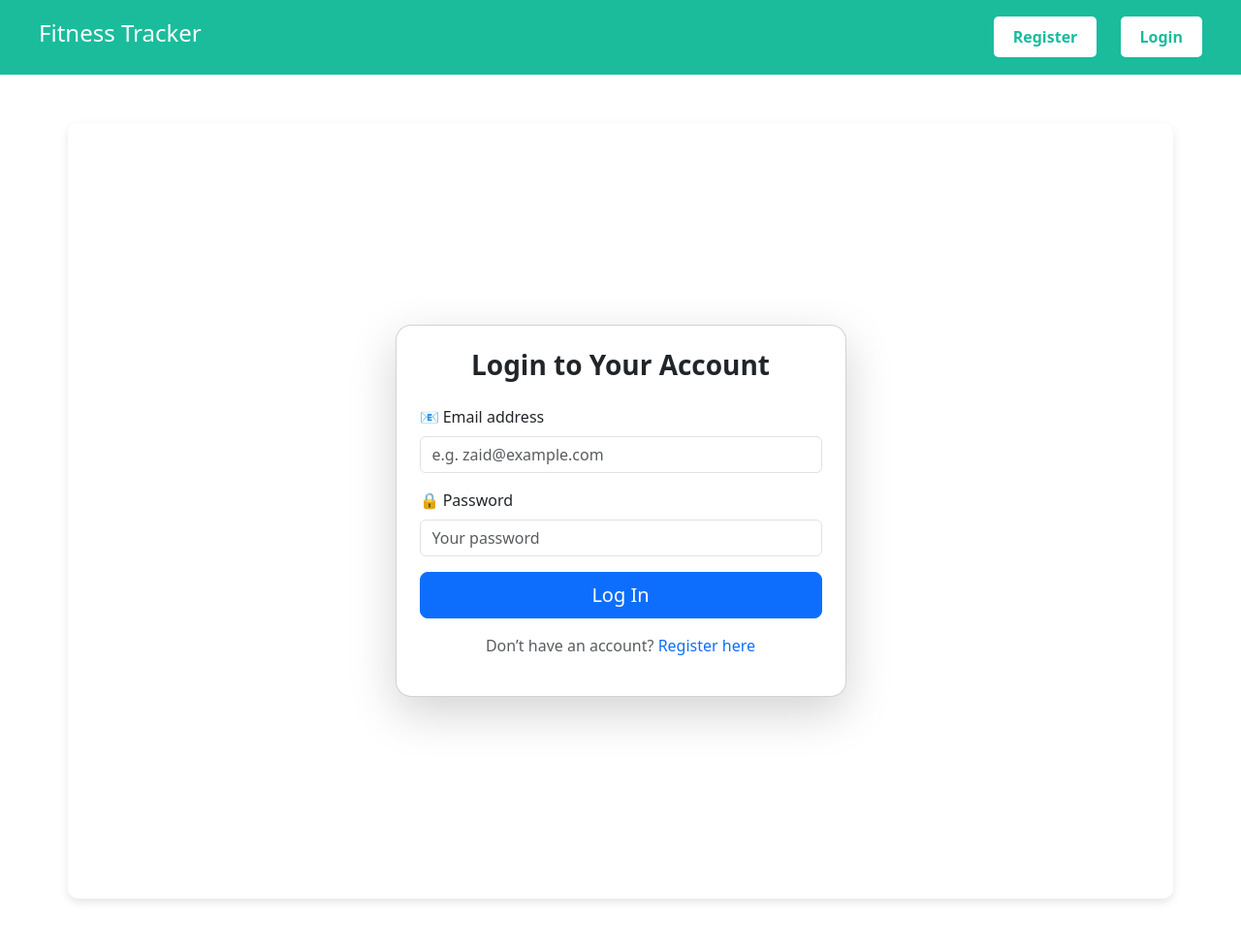
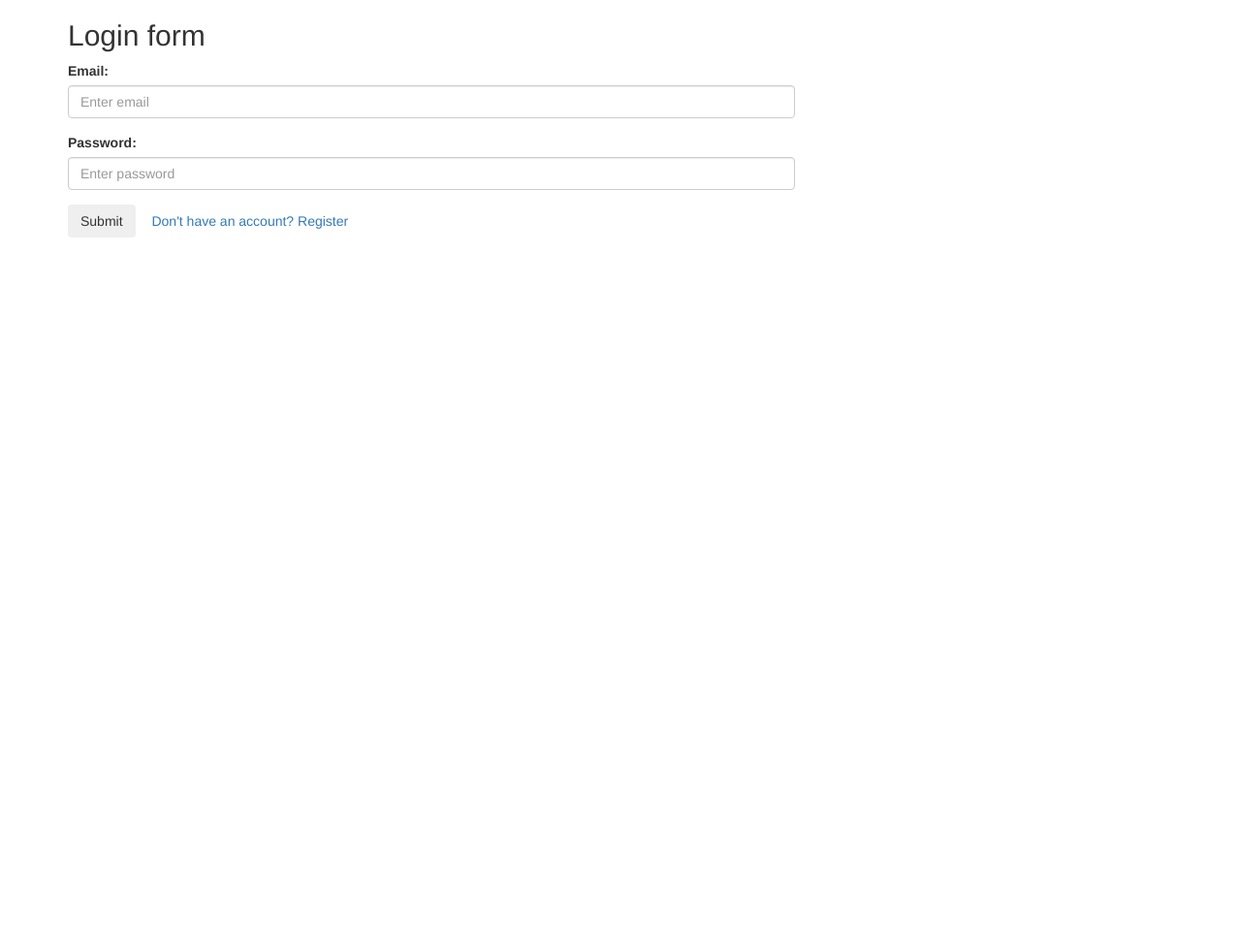
Before and after one commit to stepin105111/CITS5505-Exercise-Tracker-Project, a Flask app: page /login in a window 1280 px wide. Shown: the whole page at 97% size. After the commit the page ends 245 px from the top, so only its background shows below. Run offline with Flask 3, Linux system fonts and the light colour scheme; some libraries are stand-ins or nearby versions.

Commit message:
Update login.html
I completed the user login thing. This is my proposed change for login.html. You can continue editing in this file later.

```diff
--- a/app/templates/login.html
+++ b/app/templates/login.html
@@ -1,51 +1,32 @@
-{% extends "base.html" %}
+<!DOCTYPE html>
+<html lang="en">
+<head>
+  <title>Login Page</title>
+  <meta charset="utf-8">
+  <meta name="viewport" content="width=device-width, initial-scale=1">
+  <link rel="stylesheet" href="https://maxcdn.bootstrapcdn.com/bootstrap/3.4.1/css/bootstrap.min.css">
+  <script src="https://ajax.googleapis.com/ajax/libs/jquery/3.7.1/jquery.min.js"></script>
+  <script src="https://maxcdn.bootstrapcdn.com/bootstrap/3.4.1/js/bootstrap.min.js"></script>
+</head>
+<body>
 
-{% block title %}Login | Fitness Tracker{% endblock %}
+<div class="container">
+  <div class="row justify-content-center">
+    <div class="col-sm-8">
+      <h2>Login form</h2>
+      <form action="/login" method="POST">
+        <div class="form-group">
+        <label for="email">Email:</label>
+        <input type="email" class="form-control" id="email" placeholder="Enter email" name="email">
+        </div>
+        <div class="form-group">
+        <label for="pwd">Password:</label>
+        <input type="password" class="form-control" id="password" placeholder="Enter password" name="password">
+        </div>
+        <button type="submit" class="btn btn-dark">Submit</button>
+        <a href="/register" class="btn btn-link">Don't have an account? Register</a>
+      </form>
+    </div>
 
-{% block head %}
-  <!-- Bootstrap -->
-  <link href="https://cdn.jsdelivr.net/npm/bootstrap@5.3.0/dist/css/bootstrap.min.css" rel="stylesheet"/>
-  <!-- Custom Styles -->
-  <link rel="stylesheet" href="{{ url_for('static', filename='css/login-style.css') }}">
-  <script>
-    function validateLogin(event) {
-      event.preventDefault();
-      const email = document.getElementById("email").value.trim();
-      const password = document.getElementById("password").value.trim();
-      const validEmail = "zaid@example.com";
-      const validPassword = "test123";
-      if (email === validEmail && password === validPassword) {
-        window.location.href = "/dashboard";
-      } else {
-        alert("Invalid email or password. Please try again.");
-      }
-    }
-  </script>
-{% endblock %}
-
-{% block content %}
-<div class="container d-flex justify-content-center align-items-center min-vh-100">
-  <div class="col-md-6 col-lg-5">
-    <div class="card shadow-lg rounded-4 p-4 glass-bg">
-      <h3 class="mb-4 text-center fw-bold">Login to Your Account</h3>
-      <form onsubmit="validateLogin(event)">
-        <div class="mb-3">
-          <label for="email" class="form-label">📧 Email address</label>
-          <input type="email" class="form-control custom-input" id="email" placeholder="e.g. zaid@example.com" required />
-        </div>
-        <div class="mb-3">
-          <label for="password" class="form-label">🔒 Password</label>
-          <input type="password" class="form-control custom-input" id="password" placeholder="Your password" required />
-        </div>
-        <div class="d-grid">
-          <button type="submit" class="btn btn-primary btn-lg">Log In</button>
-        </div>
-      </form>
-      <p class="mt-3 text-center text-muted">
-        Don’t have an account?
-        <a href="{{ url_for('register') }}" class="text-decoration-none">Register here</a>
-      </p>
-    </div>
-  </div>
-</div>
-{% endblock %}
+</body>
+</html>
```
